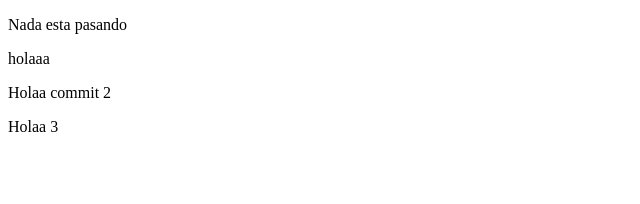
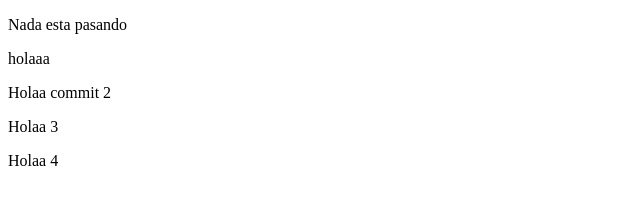
Before and after one commit to adri001Real/test-repositorio, a plain HTML site: page index.html in a window 1280 px wide. Shown: the full height of the page, 0-640 px from the left. Drawn offline with Linux system fonts and the light colour scheme.

Commit message:
agregueHola4

```diff
--- a/index.html
+++ b/index.html
@@ -16,5 +16,6 @@
 
 <p>Holaa commit 2</p>
 <p>Holaa 3</p>
+<p>Holaa 4</p>
 </body>
 </html>
```
